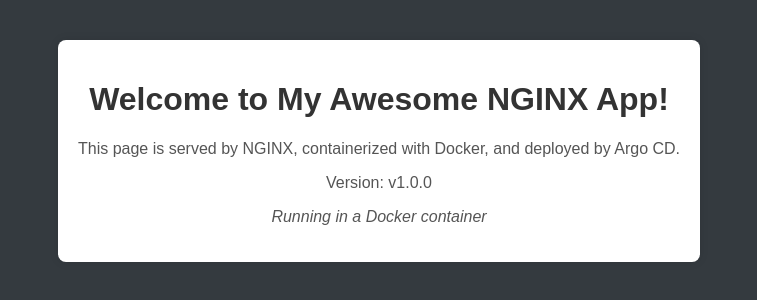
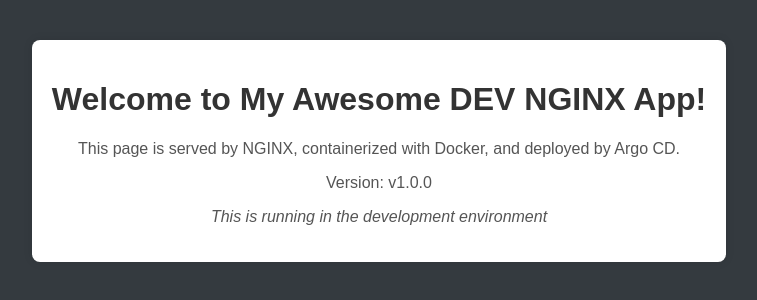
Before and after one commit to abdoriax/nginx-argocd-app, a plain HTML site: page app/index.html in a window 1280 px wide. Shown: the whole page, without its empty margins (261-1018 px from the left). Drawn offline with Linux system fonts and the light colour scheme.

```diff
--- a/app/index.html
+++ b/app/index.html
@@ -3,7 +3,7 @@
         <head>
             <meta charset="UTF-T">
             <meta name="viewport" content="width=device-width, initial-scale=1.0">
-            <title>My NGINX App</title>
+            <title>My DEV NGINX App</title>
             <style>
                 body { font-family: Arial, sans-serif; margin: 40px; background-color: #343a3f; text-align: center; }
                 h1 { color: #333; }
@@ -14,10 +14,10 @@
         </head>
         <body>
             <div class="container">
-                <h1>Welcome to My Awesome NGINX App!</h1>
+                <h1>Welcome to My Awesome DEV NGINX App!</h1>
                 <p>This page is served by NGINX, containerized with Docker, and deployed by Argo CD.</p>
                 <p>Version: <span id="app-version">v1.0.0</span></p>
-                <p><em>Running in a Docker container</em></p>
+                <p><em>This is running in the development environment</em></p>
             </div>
         </body>
     </html>
```
